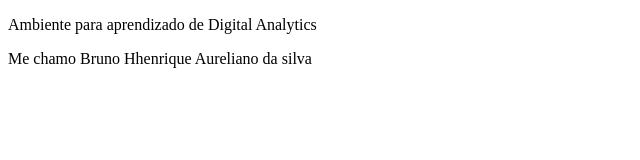
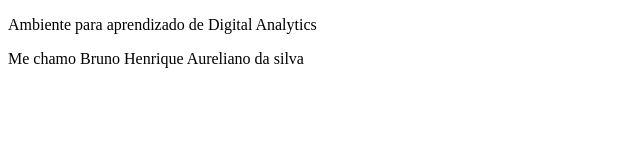
Before and after one commit to bhsilva/digital-analytics, a plain HTML site: page index.html in a window 1280 px wide. Shown: the full height of the page, 0-640 px from the left. Drawn offline with Linux system fonts and the light colour scheme.

Commit message:
Correção de texto no index.html

```diff
--- a/index.html
+++ b/index.html
@@ -23,6 +23,6 @@
     <!-- End Google Tag Manager (noscript) -->
     <div>
         <p>Ambiente para aprendizado de Digital Analytics</p>
-        <p>Me chamo Bruno Hhenrique Aureliano da silva</p>
+        <p>Me chamo Bruno Henrique Aureliano da silva</p>
     </div>
 </body>
```
